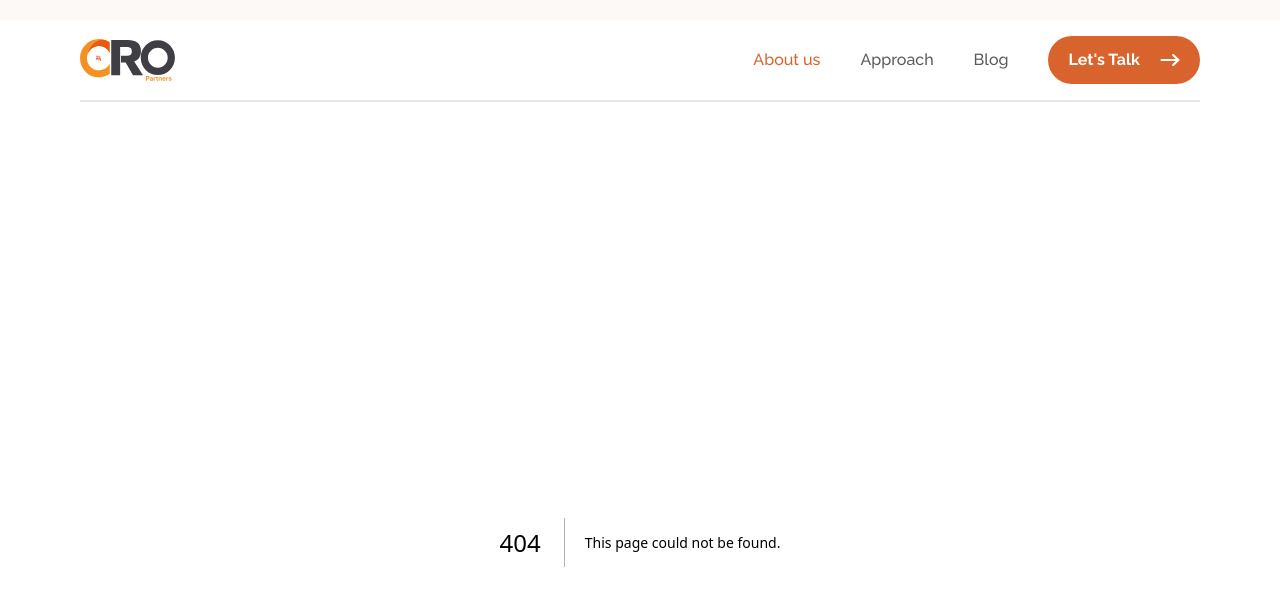
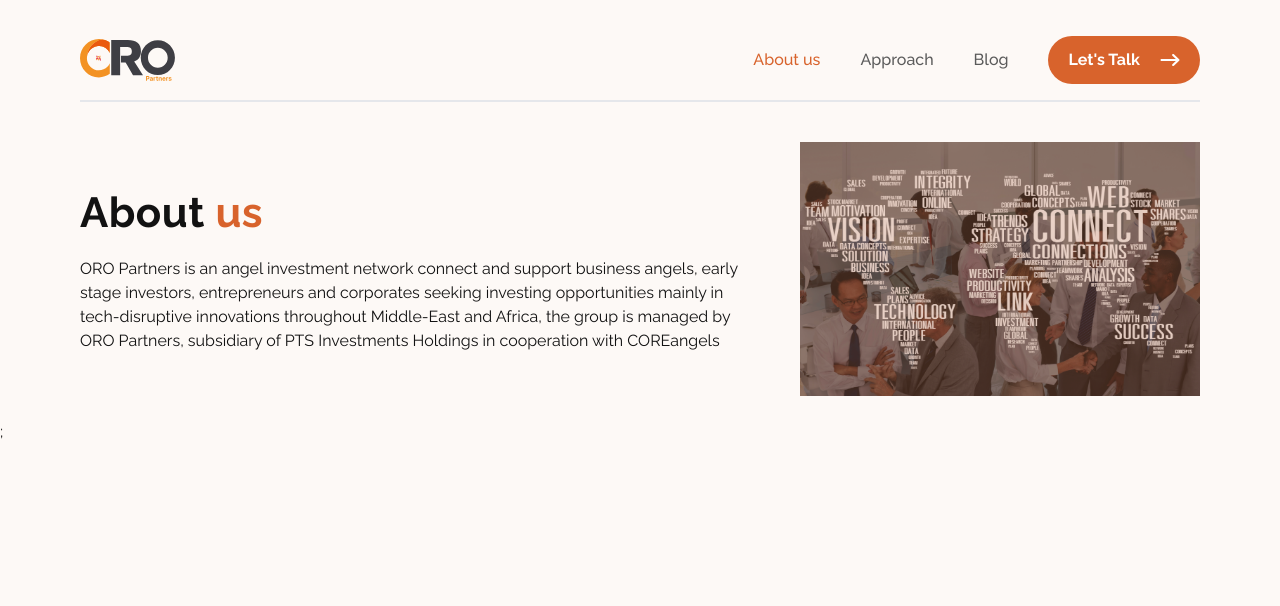
Before and after one commit to PTS-Holdings/oro-partners.com, a Next.js app: page /about in a window 1280 px wide. Before the commit this address had no page. Shown: the top 606 px of the page. Built offline with nearby package versions, Linux system fonts and the light colour scheme.

Commit message:
feat(About): Add About section component to About page

```diff
--- /dev/null
+++ b/src/components/aboutPage/AboutSection.jsx
@@ -0,0 +1,28 @@
+import Image from "next/image";
+
+export default function AboutSection() {
+    return (
+        <div className="flex flex-col items-center justify-between  gap-6 pb-6 text-center md:gap-11 lg:flex-row lg:text-left container">
+            <div className="lg:w-2/3">
+                <h2 className=" md:header2 body-large-bold mb-4">
+                    About <span className="text-custom-orange-basic">us</span>
+                </h2>
+                <p>
+                    ORO Partners is an angel investment network connect and
+                    support business angels, early stage investors,
+                    entrepreneurs and corporates seeking investing opportunities
+                    mainly in tech-disruptive innovations throughout Middle-East
+                    and Africa, the group is managed by ORO Partners, subsidiary
+                    of PTS Investments Holdings in cooperation with COREangels
+                </p>
+            </div>
+
+            <Image
+                src={"/assets/about.png"}
+                width={400}
+                height={383}
+                alt={"ORO Partners Team"}
+            />
+        </div>
+    );
+}
--- /dev/null
+++ b/src/pages/about.js
@@ -0,0 +1,14 @@
+import AboutSection from "@/components/aboutPage/AboutSection";
+import Head from "next/head";
+
+export default function AboutUs() {
+	return (
+		<>
+			<Head>
+				<title>About - ORO Partners</title>
+			</Head>
+
+			<AboutSection />
+		</>
+	);
+}
```
Also changed, not shown: public/assets/about.png (added).
